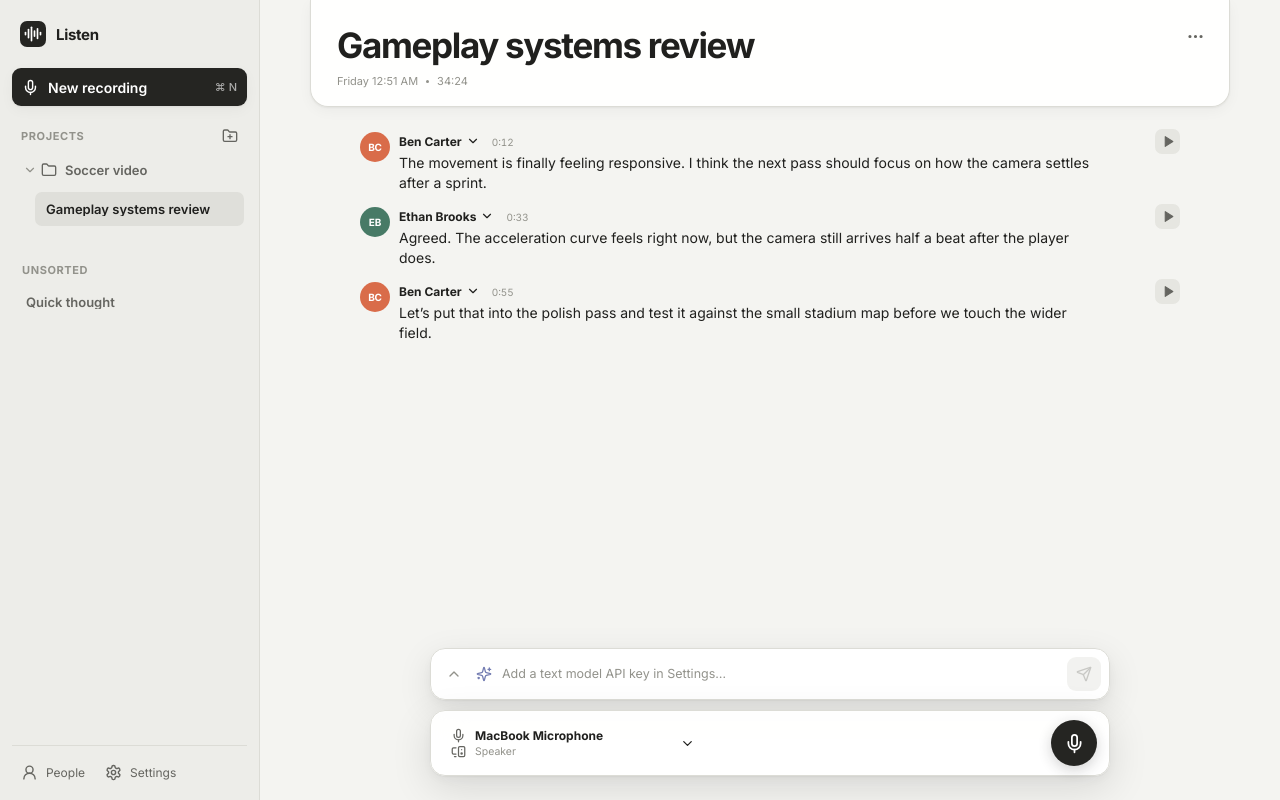
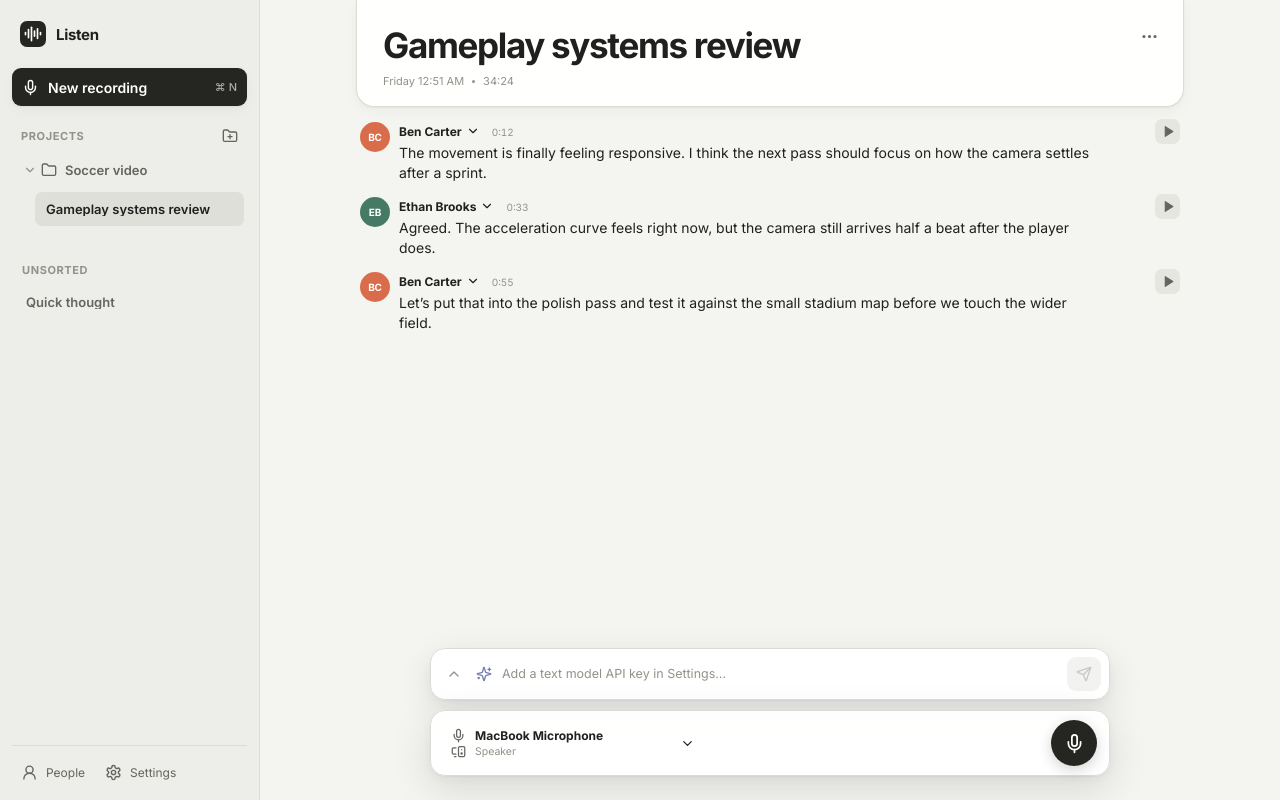
Before and after one commit to vini2003/listen, a React (Vite) app: page / in a window 1280 px wide. Built offline with nearby package versions, Linux system fonts and the light colour scheme.

Commit message:
Fix rounded header scroll clipping

```diff
--- a/src/components/meeting/MeetingView.tsx
+++ b/src/components/meeting/MeetingView.tsx
@@ -40,6 +40,7 @@ export function MeetingView({ meeting, onOpenPeople }: MeetingViewProps) {
       animate={{ opacity: 1, y: 0 }}
       transition={{ duration: 0.18 }}
     >
+      <section className="transcript-container">
         <header className="meeting-header">
           <div className="meeting-actions" ref={menuRef}>
             <button className="icon-button" onClick={() => setMenuOpen((open) => !open)} aria-label="Meeting options">
@@ -88,7 +89,6 @@ export function MeetingView({ meeting, onOpenPeople }: MeetingViewProps) {
           </div>
         </header>
 
-      <section className="transcript-container">
         <Transcript meeting={meeting} onOpenPeople={onOpenPeople} />
       </section>
 
--- a/src/styles.css
+++ b/src/styles.css
@@ -150,7 +150,7 @@ button:focus-visible, input:focus-visible { box-shadow: 0 0 0 2px var(--surface-
 .version-pill { margin-left: auto; padding: 3px 6px; color: var(--text-faint); border: 1px solid var(--border); border-radius: 5px; font-size: 9px; font-weight: 650; text-transform: uppercase; }
 
 .meeting-view { display: flex; flex-direction: column; position: relative; width: 100%; height: 100%; overflow: hidden; background: var(--bg); }
-.meeting-header { position: relative; flex: 0 0 auto; max-width: 920px; width: calc(100% - 96px); margin: 0 auto 8px; padding: 25px 26px 18px; background: color-mix(in srgb, var(--surface-raised) 96%, transparent); border: 1px solid var(--border); border-top: 0; border-radius: 0 0 18px 18px; box-shadow: var(--shadow-sm); }
+.meeting-header { position: sticky; z-index: 12; top: 0; max-width: 920px; width: calc(100% - 96px); margin: 0 auto 8px; padding: 25px 26px 18px; background: color-mix(in srgb, var(--surface-raised) 96%, transparent); border: 1px solid var(--border); border-top: 0; border-radius: 0 0 18px 18px; box-shadow: var(--shadow-sm); }
 .meeting-actions { display: flex; align-items: center; position: absolute; right: 18px; top: 20px; }
 .icon-button { display: grid; place-items: center; width: 32px; height: 32px; padding: 0; color: var(--text-soft); background: transparent; border-radius: 8px; }
 .icon-button:hover { color: var(--text); background: var(--hover); }
@@ -178,7 +178,7 @@ button:focus-visible, input:focus-visible { box-shadow: 0 0 0 2px var(--surface-
 .recording-context-menu button:hover { color: var(--text); background: var(--hover); }
 .recording-context-menu button > span:first-child { flex: 0 0 14px; width: 14px; }
 .recording-context-menu .danger-menu-item { color: var(--danger); }
-.transcript-container { flex: 1; min-height: 0; overflow-y: auto; padding: 10px 48px 195px; scrollbar-width: thin; scrollbar-color: var(--border-strong) transparent; }
+.transcript-container { flex: 1; min-height: 0; overflow-y: auto; padding: 0 48px 195px; scrollbar-width: thin; scrollbar-color: var(--border-strong) transparent; }
 .transcript-list { max-width: 820px; margin: 0 auto; }
 .transcript-notice { display: flex; align-items: center; gap: 8px; min-height: 38px; margin-bottom: 12px; padding: 8px 10px; color: var(--text-soft); background: var(--hover); border: 1px solid var(--border); border-radius: 9px; font-size: 10.5px; }
 .transcript-notice > span:nth-child(2) { flex: 1; }
@@ -273,8 +273,8 @@ button:focus-visible, input:focus-visible { box-shadow: 0 0 0 2px var(--surface-
 .chat-send-button:disabled { color: var(--text-faint); background: var(--hover); }
 
 .meeting-view:has(.meeting-chat.wide) { display: grid; grid-template-columns: minmax(0, 1fr) 430px; grid-template-rows: auto minmax(0, 1fr); }
-.meeting-view:has(.meeting-chat.wide) .meeting-header { grid-column: 1; grid-row: 1; width: calc(100% - 64px); }
-.meeting-view:has(.meeting-chat.wide) .transcript-container { grid-column: 1; grid-row: 2; padding-right: 32px; padding-bottom: 125px; padding-left: 32px; }
+.meeting-view:has(.meeting-chat.wide) .meeting-header { width: calc(100% - 64px); }
+.meeting-view:has(.meeting-chat.wide) .transcript-container { grid-column: 1; grid-row: 1 / 3; padding-right: 32px; padding-bottom: 125px; padding-left: 32px; }
 .meeting-view:has(.meeting-chat.wide) .recording-dock { left: calc((100% - 430px) / 2); width: min(680px, calc(100% - 494px)); }
 .meeting-chat.wide { grid-column: 2; grid-row: 1 / 3; position: relative; z-index: 21; left: auto; bottom: auto; width: auto; height: auto; margin: 16px 18px 24px 8px; transform: none; border-radius: 18px; }
 .meeting-chat.wide .meeting-chat-panel { flex: 1; height: auto; }
```
Lines whose indentation alone changed are shown as unchanged.
